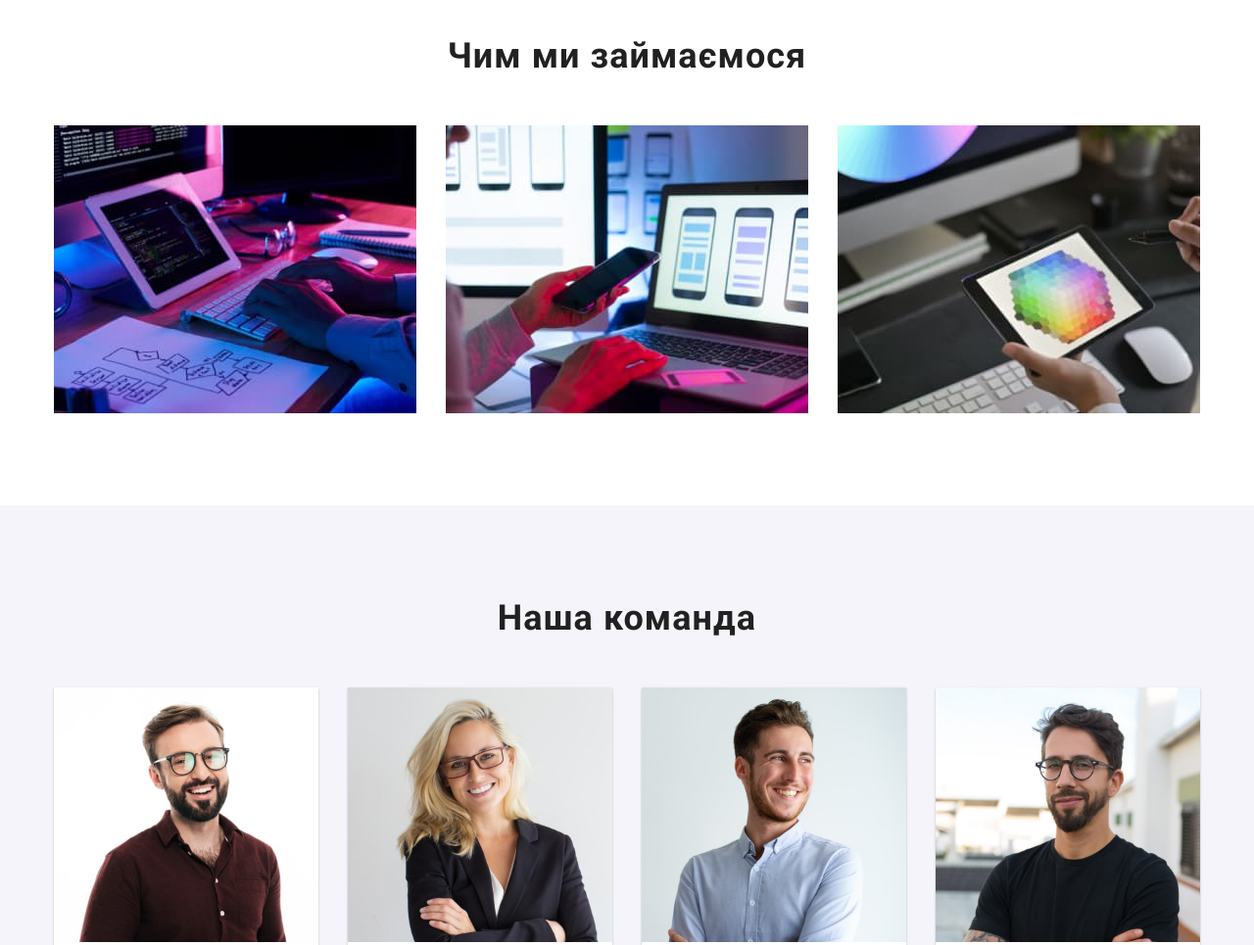
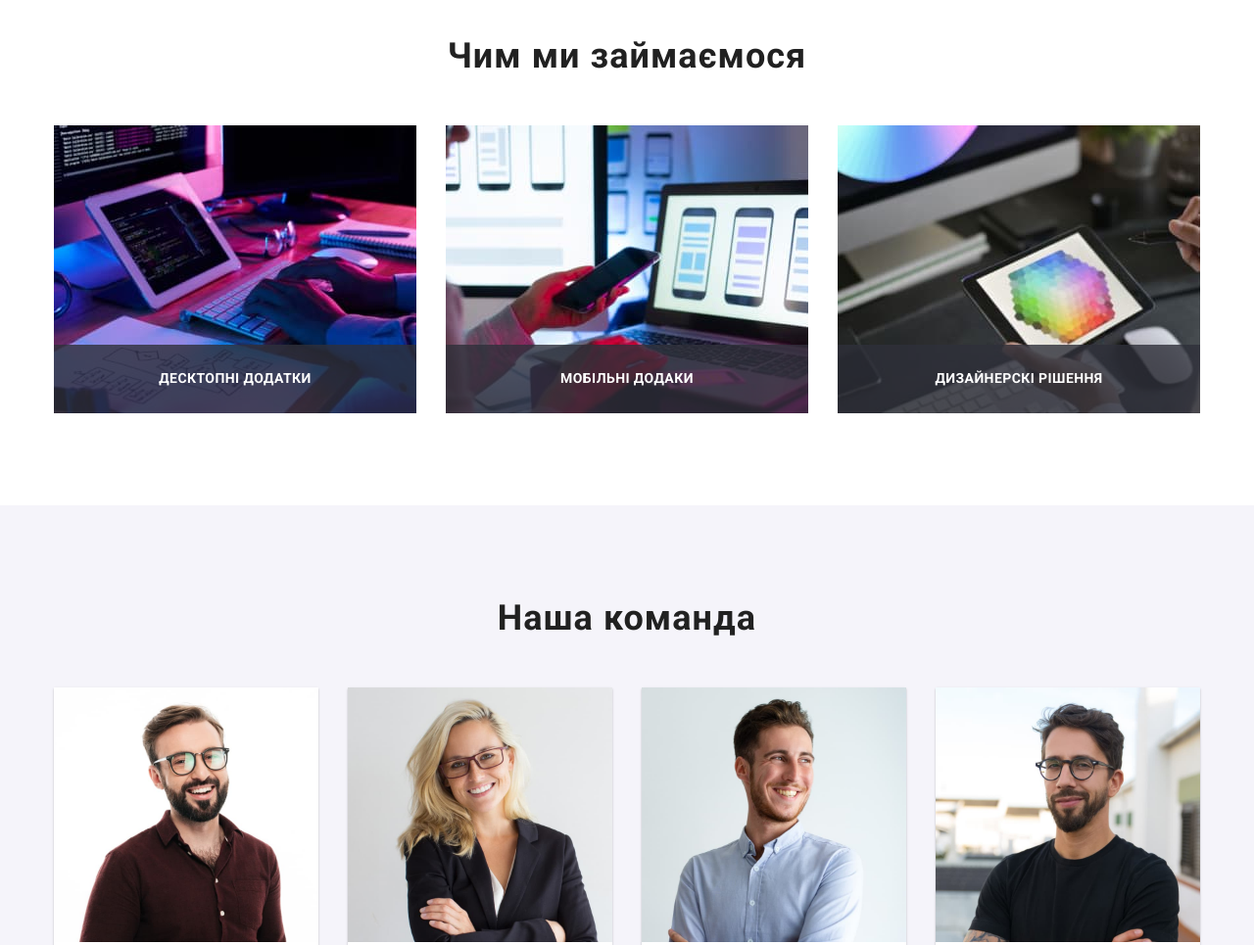
Before and after one commit to oleksii-zviezdin/goit-markup-hw-05, a plain HTML site: page index.html in a window 1280 px wide. Shown: the part 1080-2045 px from the top of the page at 98% size. Drawn offline with nearby package versions, Linux system fonts and the light colour scheme.

Commit message:
ДЗ-5 -- С3
В секції Чим ми займаємось текст з фоном спозиційований поверх зображення

у footer задані поправні
padding-top i padding-bottom (додані батьку елемента, видалено у елементів)

```diff
--- a/css/styles.css
+++ b/css/styles.css
@@ -11,6 +11,7 @@
 	--background-color-socials-icons: rgba(33, 150, 243, 1);
 	--background-color-socials-icons-footer: rgba(255, 255, 255, 0.1);
 	--background-color-icons-strengths: rgba(245, 244, 250, 1);
+	--background-color-work-section: rgba(47, 48, 58, 0.8);
 
 	/* text color */
 	--accent-text-color: #2196f3;
@@ -361,6 +362,36 @@ img {
 }
 /*-------------- WORK SECTION --------------*/
 
+.work-items {
+	position: relative;
+	/* display: flex;
+	justify-content: center; - не знаю чому ці властивості не діють на дітей flex нижче
+	align-items: center; */
+}
+
+.work-description {
+	position: absolute;
+	bottom: 0;
+
+	display: inline-block;
+	width: 100%;
+	height: 70px;
+
+	padding-top: 27px;
+	padding-bottom: 27px;
+
+	font-weight: 700;
+	font-size: 14px;
+	line-height: 1.14;
+	text-align: center;
+	letter-spacing: 0.03em;
+	text-transform: uppercase;
+
+	color: var(--color-text-white);
+
+	background-color: var(--background-color-work-section);
+}
+
 /*-------------- TEAM SECTION --------------*/
 
 .team {
@@ -508,10 +539,6 @@ img {
 	gap: 70px;
 }
 
-.socials-footer {
-	color: var(--social-icons-footer-color);
-}
-
 .address {
 	font-style: normal;
 	color: var(--address-text-color);
@@ -532,12 +559,17 @@ img {
 	display: inline-block;
 }
 
+.footer-socials-link {
+	padding-top: 12px;
+	padding-bottom: 40px;
+}
+
 .socials-footer {
 	display: flex;
 	color: var(--social-icons-footer-color);
 	gap: 10px;
 	margin-top: 20px;
-	padding-bottom: 40px;
+	/* padding-bottom: 40px; */
 }
 
 .footer-title {
@@ -546,7 +578,7 @@ img {
 	letter-spacing: 0.03em;
 	text-transform: uppercase;
 
-	padding-top: 12px;
+	/* padding-top: 12px; */
 
 	color: var(--color-text-white);
 }
--- a/index.html
+++ b/index.html
@@ -162,28 +162,37 @@
 
 					<ul class="gap-list list">
 						<li>
+							<div class="work-items">
 								<img
 									src="./images/index/hand-on-keyboarg-00.jpg"
 									alt="руки на клавіатурі"
 									width="370"
 									height="294"
 								/>
+								<p class="work-description">Десктопні додатки</p>
+							</div>
 						</li>
 						<li>
+							<div class="work-items">
 								<img
 									src="./images/index/hand-on-laptop-00.jpg"
 									alt="руки на ноутбуці"
 									width="370"
 									height="294"
 								/>
+								<p class="work-description">Мобільні додаки</p>
+							</div>
 						</li>
 						<li>
+							<div class="work-items">
 								<img
 									src="./images/index/tablet-in-the-hand-00.jpg"
 									alt="в руках планшет"
 									width="370"
 									height="294"
 								/>
+								<p class="work-description">Дизайнерскі рішення</p>
+							</div>
 						</li>
 					</ul>
 				</div>
@@ -592,7 +601,7 @@
 						</li>
 					</ul>
 				</div>
-				<div>
+				<div class="footer-socials-link">
 					<h3 class="footer-title">Приєднуйтесь</h3>
 					<ul class="socials-footer link list">
 						<li class="socials-item">
```
Also changed, not shown: portfolio.html (+1 -1 lines). Lines whose indentation alone changed are shown as unchanged.
